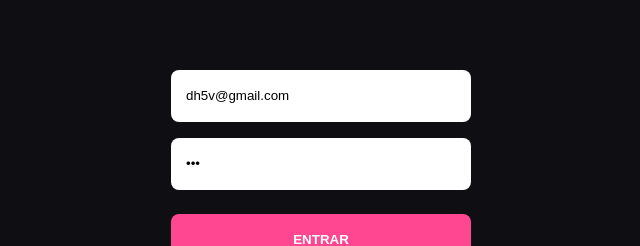
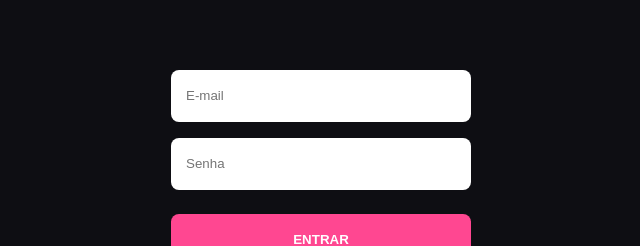
Before and after one commit to Lucasrfon/drivenplus, a React (Create React App) app: page / in a window 1280 px wide. Shown: the part 288-534 px from the top of the page, without its empty margins (319-959 px from the left). Built offline with nearby package versions, Linux system fonts and the light colour scheme.

Commit message:
fix: muda plano e atualiza a home

```diff
--- a/src/App.js
+++ b/src/App.js
@@ -2,6 +2,7 @@ import { BrowserRouter, Routes, Route } from 'react-router-dom';
 import { useState } from 'react';
 import TokenContext from './Contexts/TokenContext';
 import MemberContext from './Contexts/MemberContext';
+import LoginContext from './Contexts/LoginContext';
 import './Components/reset.css';
 import './Components/globalStyle.css';
 import Login from './Pages/Login';
@@ -13,11 +14,13 @@ import Home from './Pages/Home';
 export default function App () {
     const [token, setToken] = useState("");
     const [member, setMember] = useState({});
+    const [login, setLogin] = useState({email: "", password: ""});
 
     return (
         <BrowserRouter>
             <TokenContext.Provider value={{ token, setToken }}>
             <MemberContext.Provider value={{ member, setMember }}>
+            <LoginContext.Provider value={{ login, setLogin }}>
                 <Routes>
                     <Route path="/" element={<Login />} />
                     <Route path="/sign-up" element={<Register />} />
@@ -25,6 +28,7 @@ export default function App () {
                     <Route path="/subscriptions/:idSubscription" element={<Subscription />} />
                     <Route path="/home" element={<Home />} />
                 </Routes>
+            </LoginContext.Provider>
             </MemberContext.Provider>
             </TokenContext.Provider>
         </BrowserRouter>
--- /dev/null
+++ b/src/Contexts/LoginContext.js
@@ -0,0 +1,5 @@
+import { createContext } from "react";
+
+const LoginContext = createContext();
+
+export default LoginContext;
--- a/src/Pages/Home.js
+++ b/src/Pages/Home.js
@@ -1,14 +1,18 @@
 import axios from "axios";
-import { useContext } from "react"
+import { useContext, useEffect } from "react"
 import { useNavigate } from "react-router-dom";
 import styled from "styled-components";
+import LoginContext from "../Contexts/LoginContext";
 import MemberContext from "../Contexts/MemberContext"
 import TokenContext from "../Contexts/TokenContext";
 
 export default function Home () {
+    const { login } = useContext(LoginContext);
     const { member, setMember } = useContext(MemberContext);
     const { token } = useContext(TokenContext);
     const navigate = useNavigate();
+
+    useEffect(() => {axios.post('https://mock-api.driven.com.br/api/v4/driven-plus/auth/login', login).then((e) => setMember(e.data))}, [])
 
     function cancelSubscription () {
         axios.delete('https://mock-api.driven.com.br/api/v4/driven-plus/subscriptions', token).then(() => navigate("/subscriptions"));
--- a/src/Pages/Login.js
+++ b/src/Pages/Login.js
@@ -1,14 +1,15 @@
-import { useContext, useState } from "react";
+import { useContext } from "react";
 import { Link, useNavigate } from "react-router-dom";
 import axios from "axios";
 import styled from "styled-components";
 import logo from "../Images/logo.svg";
 import TokenContext from "../Contexts/TokenContext";
 import MemberContext from "../Contexts/MemberContext";
+import LoginContext from "../Contexts/LoginContext";
 
 export default function Login () {
     const navigate = useNavigate();
-    const [login, setLogin] = useState({email: "dh5v@gmail.com", password: "123"});
+    const { login, setLogin } = useContext(LoginContext);
     const { setToken } = useContext(TokenContext);
     const { setMember } = useContext(MemberContext);
 
```
Lines whose indentation alone changed are shown as unchanged.
